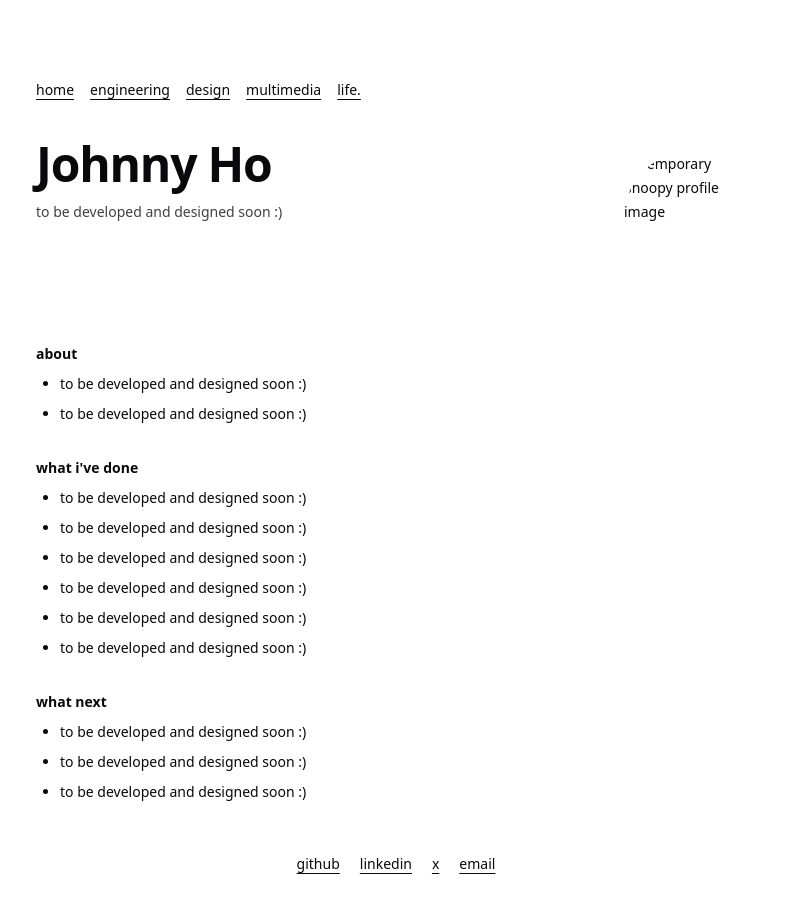
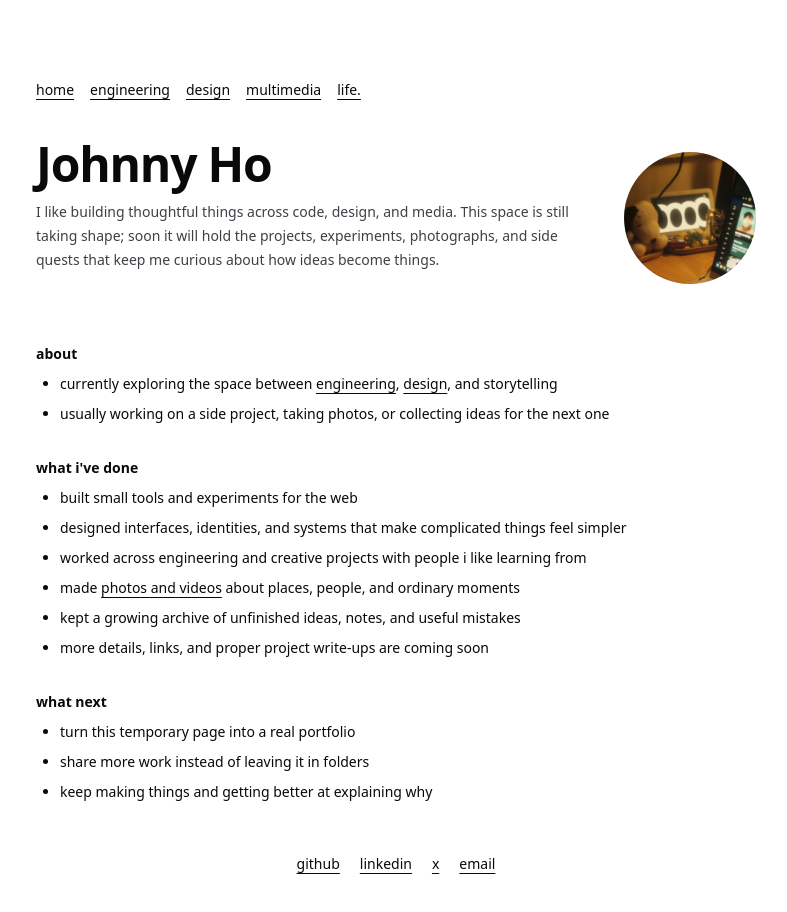
Before and after one commit to johostudio/joho, a website built with Vite: page index.html in a window 1280 px wide. Shown: the whole page, without its empty margins (244-1031 px from the left). Built offline with nearby package versions, Linux system fonts and the light colour scheme; files whose address does not match are found by name.

Commit message:
feat: add profile photo and home copy

```diff
--- a/src/content.js
+++ b/src/content.js
@@ -1,5 +1,6 @@
 // EDIT THIS FILE to change everything displayed on the site.
 // Replace any `#` link when you are ready to add the real destination.
+// Home introduction and list items can include simple HTML links.
 export const siteContent = {
   siteName: "Johnny Ho",
   description:
@@ -15,34 +16,36 @@ export const siteContent = {
 
   home: {
     title: "Johnny Ho",
-    introduction: "to be developed and designed soon :)",
-    profileImage: "/favicon.ico",
-    profileImageAlt: "Temporary Snoopy profile image",
+    introduction:
+      "I like building thoughtful things across code, design, and media. This space is still taking shape; soon it will hold the projects, experiments, photographs, and side quests that keep me curious about how ideas become things.",
+    profileImage: "/images/profile.jpg",
+    profileImageAlt:
+      "Warm-toned desk setup with a Snoopy plush and computer screens",
     sections: [
       {
         heading: "about",
         items: [
-          "to be developed and designed soon :)",
-          "to be developed and designed soon :)",
+          'currently exploring the space between <a href="/engineering">engineering</a>, <a href="/design">design</a>, and storytelling',
+          "usually working on a side project, taking photos, or collecting ideas for the next one",
         ],
       },
       {
         heading: "what i've done",
         items: [
-          "to be developed and designed soon :)",
-          "to be developed and designed soon :)",
-          "to be developed and designed soon :)",
-          "to be developed and designed soon :)",
-          "to be developed and designed soon :)",
-          "to be developed and designed soon :)",
+          "built small tools and experiments for the web",
+          "designed interfaces, identities, and systems that make complicated things feel simpler",
+          "worked across engineering and creative projects with people i like learning from",
+          'made <a href="/multimedia">photos and videos</a> about places, people, and ordinary moments',
+          "kept a growing archive of unfinished ideas, notes, and useful mistakes",
+          "more details, links, and proper project write-ups are coming soon",
         ],
       },
       {
         heading: "what next",
         items: [
-          "to be developed and designed soon :)",
-          "to be developed and designed soon :)",
-          "to be developed and designed soon :)",
+          "turn this temporary page into a real portfolio",
+          "share more work instead of leaving it in folders",
+          "keep making things and getting better at explaining why",
         ],
       },
     ],
--- a/src/styles.css
+++ b/src/styles.css
@@ -58,13 +58,19 @@ nav ul {
 }
 
 .simple-link,
-.simple-link:visited {
+.simple-link:visited,
+.home-header a,
+.home-header a:visited,
+.content-section a,
+.content-section a:visited {
   color: #09090b;
   text-decoration: underline;
   text-underline-offset: 4px;
 }
 
-.simple-link:focus-visible {
+.simple-link:focus-visible,
+.home-header a:focus-visible,
+.content-section a:focus-visible {
   outline: 1px solid #09090b;
   outline-offset: 3px;
 }
```
Also changed, not shown: README.md, public/images/profile.jpg (added).
